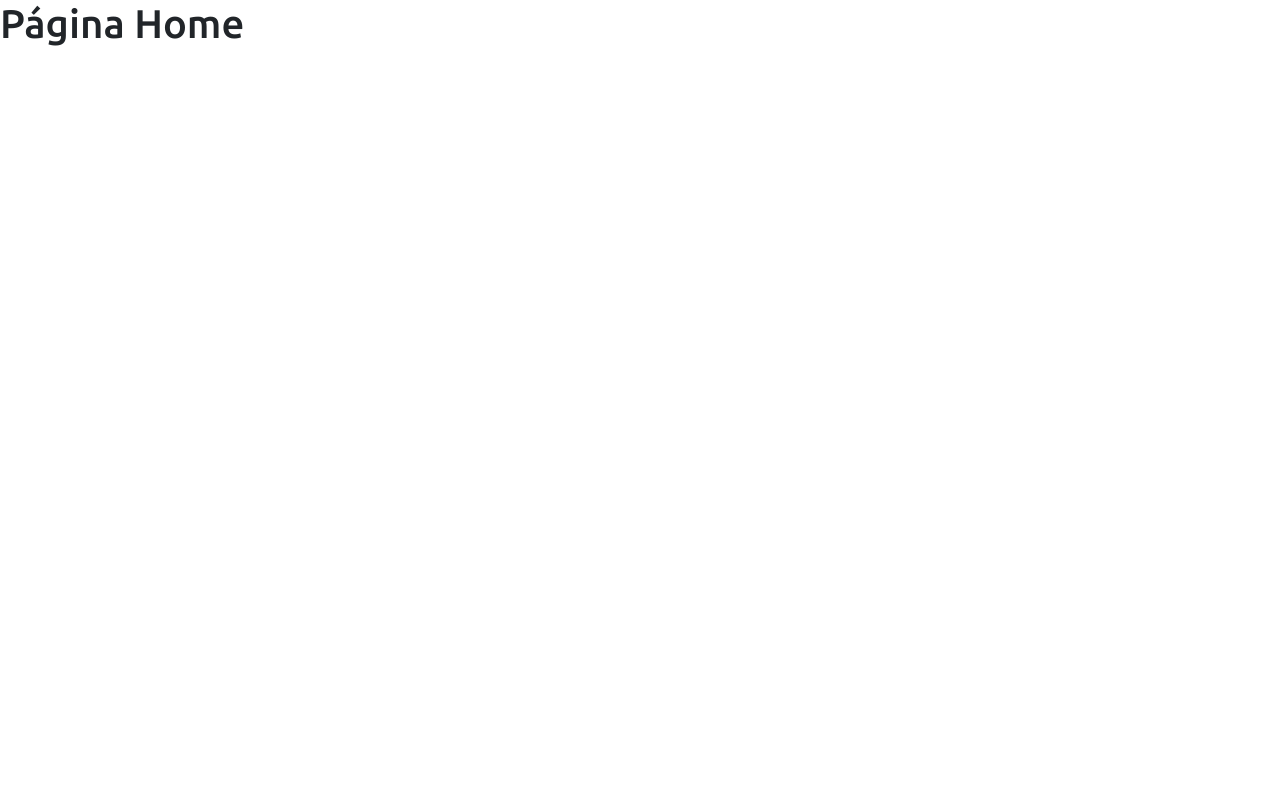
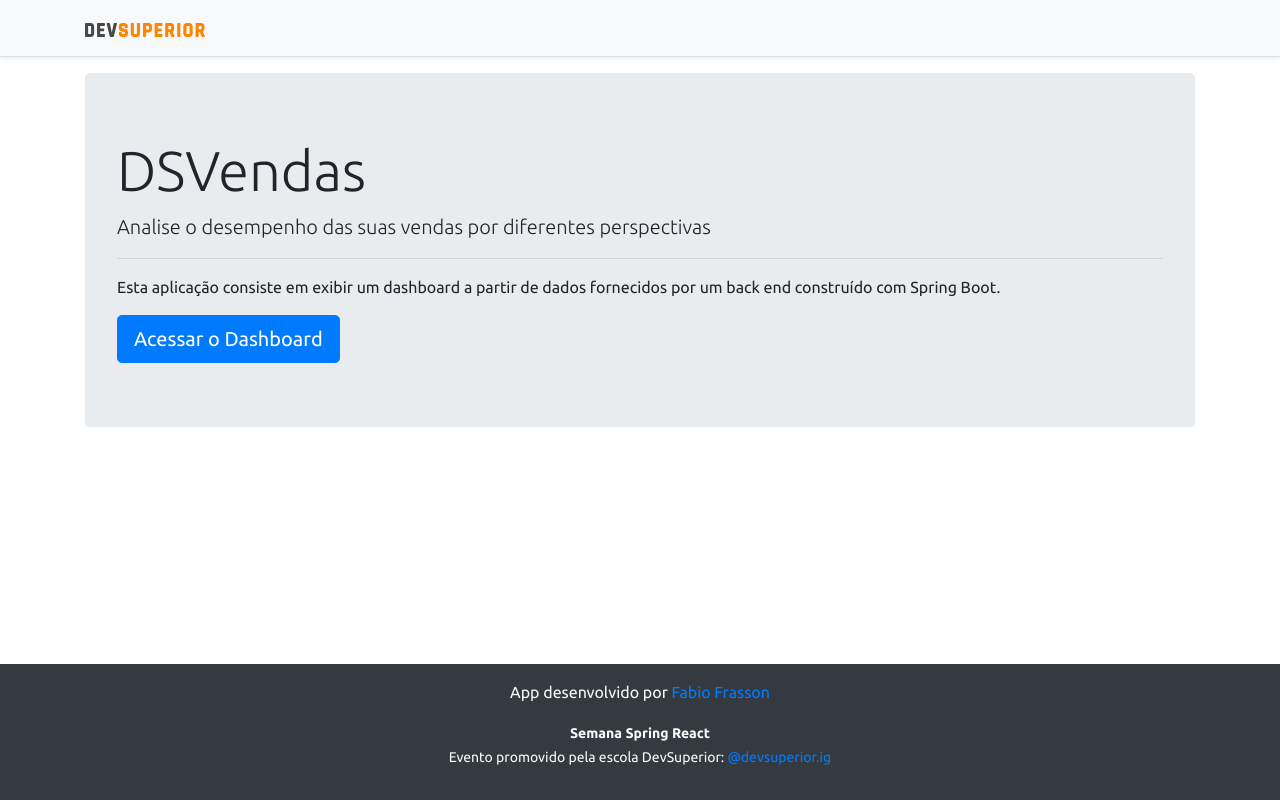
Before and after one commit to fabiofrasson/spring-react-week, a React (Create React App) app in the folder frontend/: page / in a window 1280 px wide. Built offline with nearby package versions, Linux system fonts and the light colour scheme.

Commit message:
Home & Navigation

```diff
--- a/frontend/src/components/Navbar/index.tsx
+++ b/frontend/src/components/Navbar/index.tsx
@@ -1,11 +1,14 @@
-import ImgDsDark from 'assets/img/ds-dark.svg';
+import ImgDsDark from "assets/img/ds-dark.svg";
+import { Link } from "react-router-dom";
 
 const Navbar = () => {
   return (
     <div className="d-flex flex-column flex-md-row align-items-center p-3 px-md-4 mb-3 bg-light border-bottom shadow-sm">
       <div className="container">
         <nav className="my-2 my-md-0 mr-md-3">
-          <img src={ImgDsDark} alt="DevSuperior" width="120" />
+          <Link to="/">
+            <img src={ImgDsDark} alt="DevSuperior" width="120" />
+          </Link>
         </nav>
       </div>
     </div>
--- a/frontend/src/pages/Home/index.tsx
+++ b/frontend/src/pages/Home/index.tsx
@@ -1,9 +1,30 @@
+import Footer from "components/Footer";
+import Navbar from "components/Navbar";
+import { Link } from "react-router-dom";
+
 const Home = () => {
-    return (
-      <div className="">
-        <h1>Página Home</h1>
+  return (
+    <>
+      <Navbar />
+      <div className="container">
+        <div className="jumbotron">
+          <h1 className="display-4">DSVendas</h1>
+          <p className="lead">
+            Analise o desempenho das suas vendas por diferentes perspectivas
+          </p>
+          <hr />
+          <p>
+            Esta aplicação consiste em exibir um dashboard a partir de dados
+            fornecidos por um back end construído com Spring Boot.
+          </p>
+          <Link className="btn btn-primary btn-lg" to="/dashboard">
+              Acessar o Dashboard
+            </Link>
+        </div>
       </div>
-    );
-  };
+      <Footer />
+    </>
+  );
+};
 
-  export default Home;
+export default Home;
```
